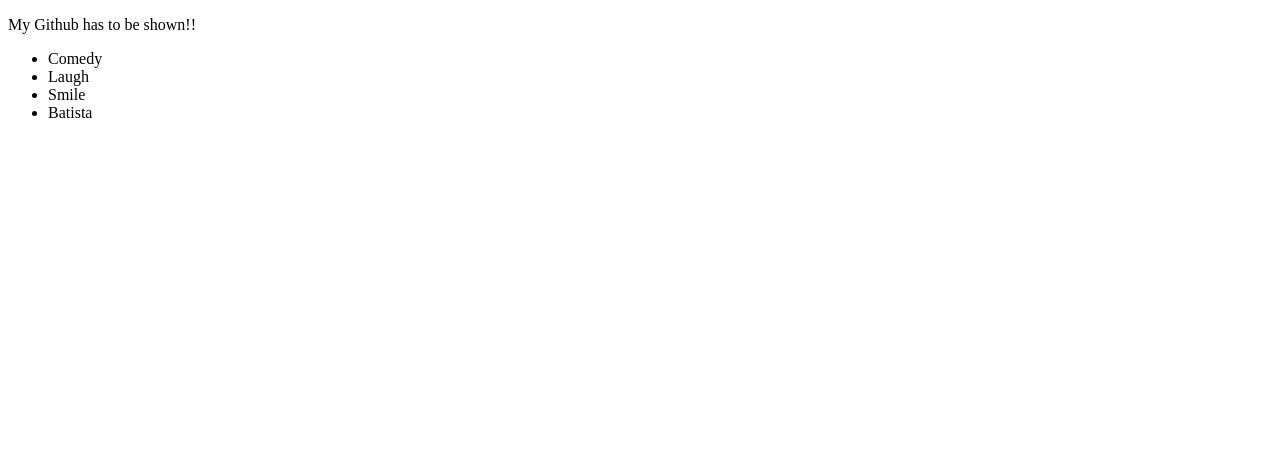
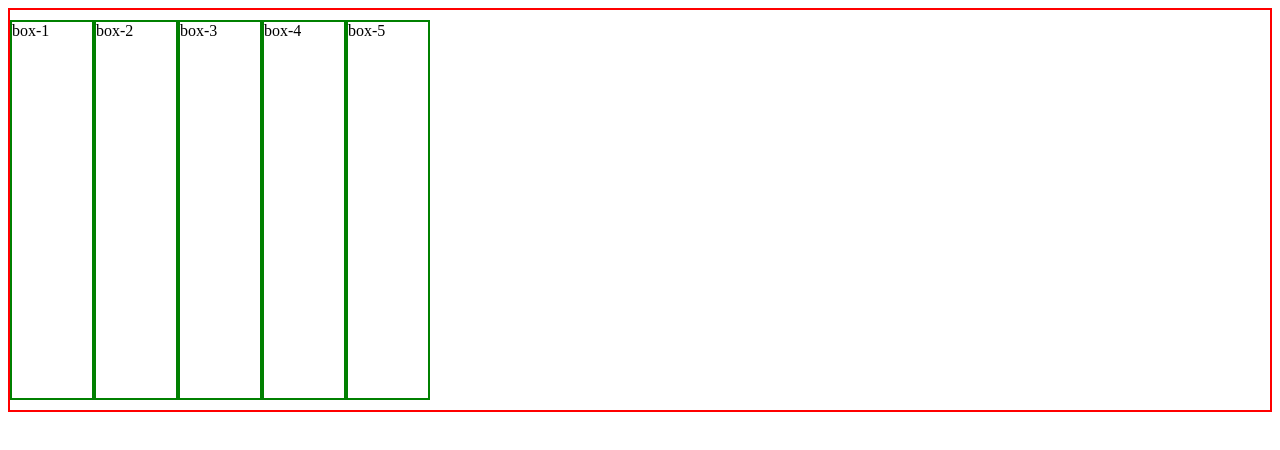
Before and after one commit to Jobayer008/my-github-project, a plain HTML site: page index.html in a window 1280 px wide. Drawn offline with Linux system fonts and the light colour scheme.

Commit message:
something was removed

```diff
--- a/index.html
+++ b/index.html
@@ -4,18 +4,17 @@
     <meta charset="UTF-8">
     <meta name="viewport" content="width=device-width, initial-scale=1.0">
     <title>Document</title>
+    <link rel="stylesheet" href="styles.css">
 </head>
 <body>
-    <p>
-        My Github has to be shown!!
-    </p>
-    <div>
-        <ul>
-            <li>Comedy</li>
-            <li>Laugh</li>
-            <li>Smile</li>
-            <li>Batista</li>
-        </ul>
+
+    <div class="container">
+        <div class="box">box-1</div>
+        <div class="box">box-2</div>
+        <div class="box">box-3</div>
+        <div class="box">box-4</div>
+        <div class="box">box-5</div>
     </div>
+
 </body>
 </html>
--- /dev/null
+++ b/styles.css
@@ -0,0 +1,11 @@
+.container{
+    height: 400px;
+    border:2px solid red;
+    display: flex;
+    /* flex-direction: column-reverse; */
+}
+.box{
+    border: 2px solid green;
+    margin: 10px 0px;
+    width: 80px;
+}
```
